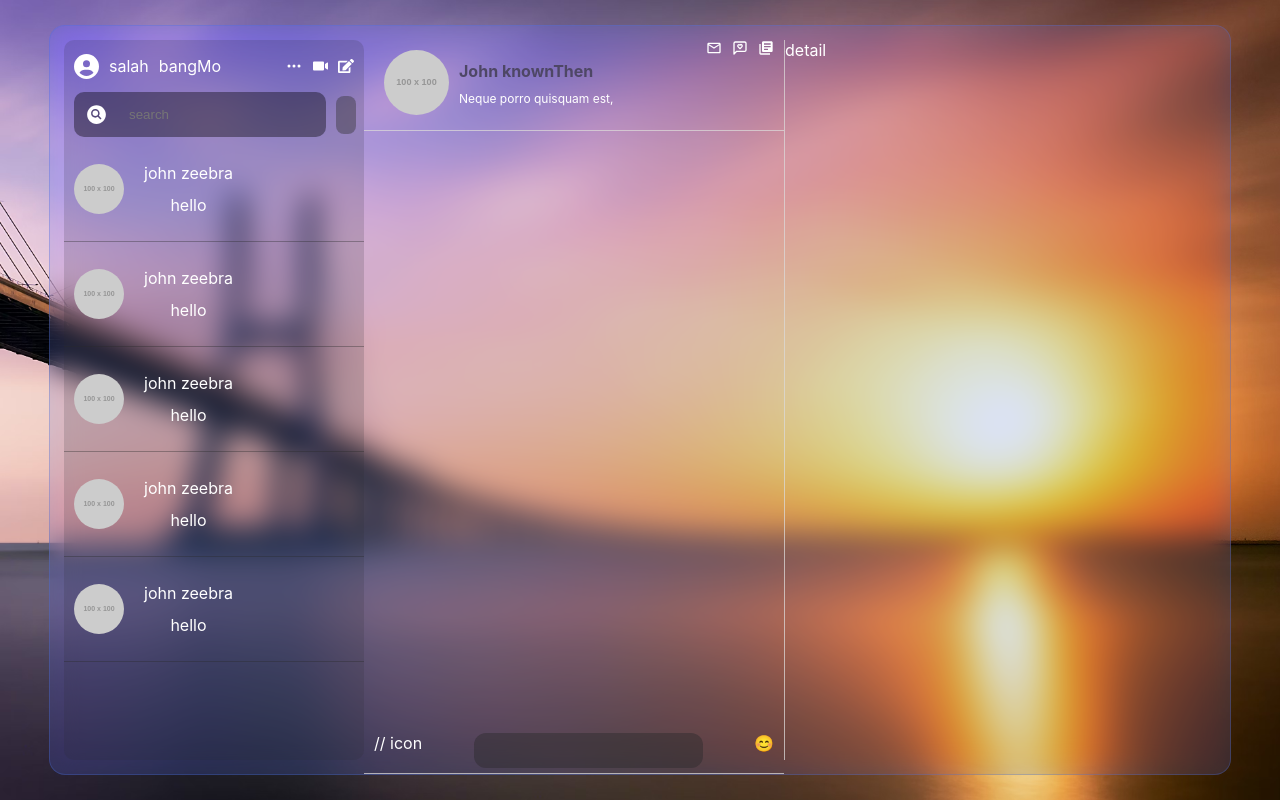
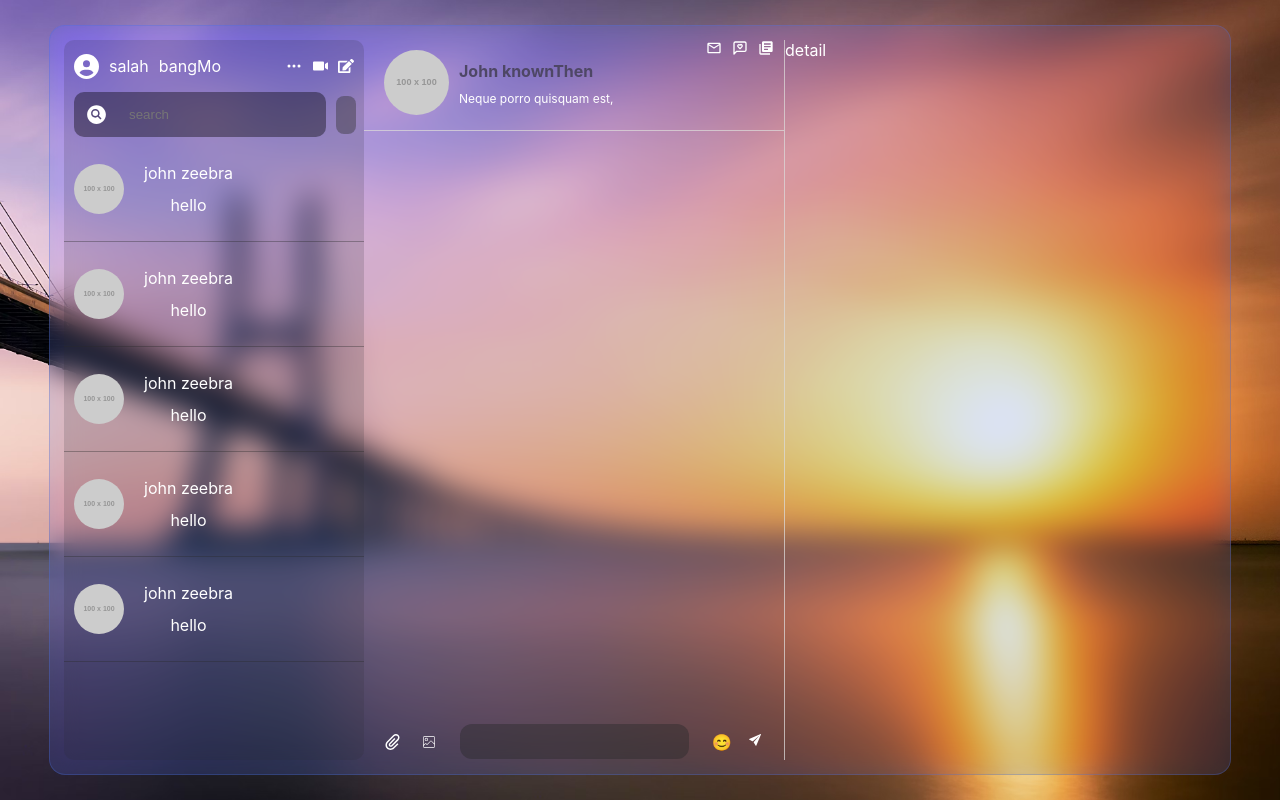
Before and after one commit to Onebluesky882/hobbeach, a React (Vite) app: page / in a window 1280 px wide. Built offline with nearby package versions, Linux system fonts and the light colour scheme.

Commit message:
style : chat

```diff
--- a/src/components/Chat/index.tsx
+++ b/src/components/Chat/index.tsx
@@ -3,18 +3,22 @@ import css from "./style.module.css";
 import { LuMessageSquareHeart } from "react-icons/lu";
 import { MdLibraryBooks } from "react-icons/md";
 import { MdOutlineMail } from "react-icons/md";
-import EmojiPicker from "emoji-picker-react";
+import EmojiPicker, { EmojiClickData } from "emoji-picker-react";
+import { IoIosSend } from "react-icons/io";
+import { ImAttachment } from "react-icons/im";
+import { CiImageOn } from "react-icons/ci";
 const Chat = () => {
-  const [emoji, setEmoji] = useState("");
+  const [text, setText] = useState("");
   const [openEmoji, setOpenEmoji] = useState(false);
 
-  const handleEmojiClick = (e: any) => {
-    setEmoji((prev) => prev + e.emoji); // Append emoji to input text
+  const handleEmojiClick = (e: EmojiClickData) => {
+    setText((prev) => prev + e.emoji); // Append emoji to input text
     setOpenEmoji((prev) => !prev);
   };
 
   const handleInputChange = (e: React.ChangeEvent<HTMLInputElement>) => {
-    setEmoji(e.target.value);
+    e.preventDefault();
+    setText(e.target.value);
   };
 
   const hadleClickOutside = (event: MouseEvent) => {
@@ -35,7 +39,7 @@ const Chat = () => {
 
   return (
     <div className={css["container"]}>
-      <div className={css["section"]}>
+      <div className={css["section-profile"]}>
         <div className={css["profile-bar"]}>
           <img
             src="https://placehold.co/100"
@@ -43,19 +47,8 @@ const Chat = () => {
             width={65}
             style={{ padding: "10px", borderRadius: "50px" }}
           />{" "}
-          <div
-            style={{
-              display: "flex",
-              flexDirection: "column",
-              lineHeight: "0px",
-            }}
-          >
-            <div
-              style={{
-                display: "flex",
-                flexDirection: "column",
-              }}
-            >
+          <div className={css["column-top-bar"]}>
+            <div className={css["text-name-box"]}>
               <p className={css["text-name"]}>John knownThen</p>
               <p className={css["text-profile"]}>Neque porro quisquam est,</p>
             </div>
@@ -67,23 +60,38 @@ const Chat = () => {
           <MdLibraryBooks />
         </div>
       </div>
+
+      {/* bottom  */}
       <div className={css["typing-box-container"]}>
-        <div className={css["section"]}>
-          <div className={css["column"]}>// icon</div>
-          <div className={css["column"]}>
+        <div className={css["section-message-box"]}>
+          <div className={css["column-left"]}>
+            <ImAttachment />
+            <CiImageOn />
+          </div>
+          <div className={css["column-message-box"]}>
             {" "}
             <input
               type="text"
               className={css["input"]}
-              value={emoji}
+              value={text}
               onChange={handleInputChange}
             />
           </div>
-          <div className={css["column"]}>
+          <div className={css["column-emoji"]}>
             <div id="emoji-popup" onClick={() => setOpenEmoji((prev) => !prev)}>
               😊
             </div>
-            {openEmoji && <EmojiPicker onEmojiClick={handleEmojiClick} />}
+            <div>
+              <IoIosSend />
+            </div>
+            <div className={css["emoji-popup"]}>
+              {openEmoji && (
+                <EmojiPicker
+                  onEmojiClick={handleEmojiClick}
+                  className="picker"
+                />
+              )}
+            </div>
           </div>
         </div>
       </div>
--- a/src/components/Chat/style.module.css
+++ b/src/components/Chat/style.module.css
@@ -4,22 +4,28 @@
   position: relative;
 }
 
-.section {
+.section-profile {
   width: 400px;
-
   display: flex;
   justify-content: space-between;
   align-self: start;
   padding: 0px 10px 5px 10px;
   border-bottom: 1px solid rgba(219, 217, 217, 0.746);
   border-bottom: 1px solid rgba(219, 217, 217, 0.746);
-}
 
   .profile-bar {
     display: flex;
     align-items: center;
   }
-
+  .column-top-bar {
+    display: flex;
+    flex-direction: column;
+    line-height: 0;
+  }
+  .text-name-box {
+    display: flex;
+    flex-direction: column;
+  }
   .text-name {
     text-align: start;
     font-weight: bold;
@@ -29,13 +35,36 @@
     font-weight: normal;
     font-size: 12px;
   }
+}
+
+/* bottom container */
 .typing-box-container {
   display: flex;
   position: fixed;
   bottom: 0px;
   transform: translateX(0);
+
+  .section-message-box {
+    width: 400px;
+    display: flex;
+    justify-content: space-around;
+    align-self: flex-end;
+    padding: 0px 10px 5px 10px;
+    align-items: center;
+    margin-bottom: 10px;
   }
-
+  .column-left {
+    display: flex;
+    gap: 20px;
+  }
+  .column-message-box {
+    display: flex;
+  }
+  .column-emoji {
+    display: flex;
+    gap: 15px;
+    position: relative;
+  }
   .input {
     flex: 1;
     outline: none;
@@ -45,3 +74,10 @@
     color: antiquewhite;
     border-radius: 12px;
   }
+
+  .emoji-popup {
+    position: absolute;
+    bottom: 50px;
+    left: 0px;
+  }
+}
```
Lines whose indentation alone changed are shown as unchanged.
